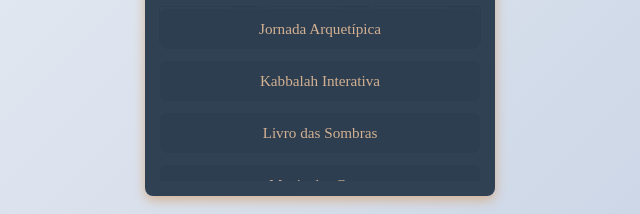
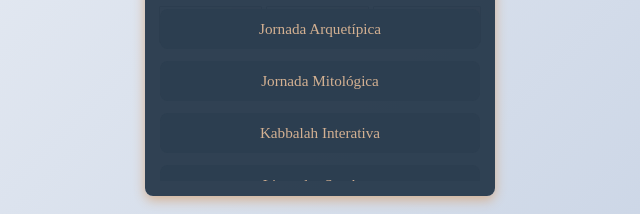
Before and after one commit to alexxanorafa/Tabuleiro-Quantico, a plain HTML site: page index.html in a window 1280 px wide. Both pictures are taken after a click on the element 1245 px from the left and 29 px from the top of the page. Shown: the part 539-753 px from the top of the page, 320-960 px from the left. Drawn offline with Linux system fonts and the light colour scheme.

Commit message:
Update index.html

```diff
--- a/index.html
+++ b/index.html
@@ -32,6 +32,7 @@
               <li><a href="https://alexxanorafa.github.io/Do-you-love-me/" class="menu-item">Do you love me?</a></li>
               <li><a href="https://alexxanorafa.github.io/I-Ching-Virtual/" class="menu-item">I Ching Virtual</a></li>
               <li><a href="https://alexxanorafa.github.io/Jornada-Arquetipica/" class="menu-item">Jornada Arquetípica</a></li>
+              <li><a href="https://alexxanorafa.github.io/Jornadas-Mitologica/" class="menu-item">Jornada Mitológica</a></li>
               <li><a href="https://alexxanorafa.github.io/Kabbalah-Interativa/" class="menu-item">Kabbalah Interativa</a></li>
               <li><a href="https://alexxanorafa.github.io/Livro-das-Sombras/" class="menu-item">Livro das Sombras</a></li>
               <li><a href="https://alexxanorafa.github.io/Magia-das-Cores/" class="menu-item">Magia das Cores</a></li>
```
